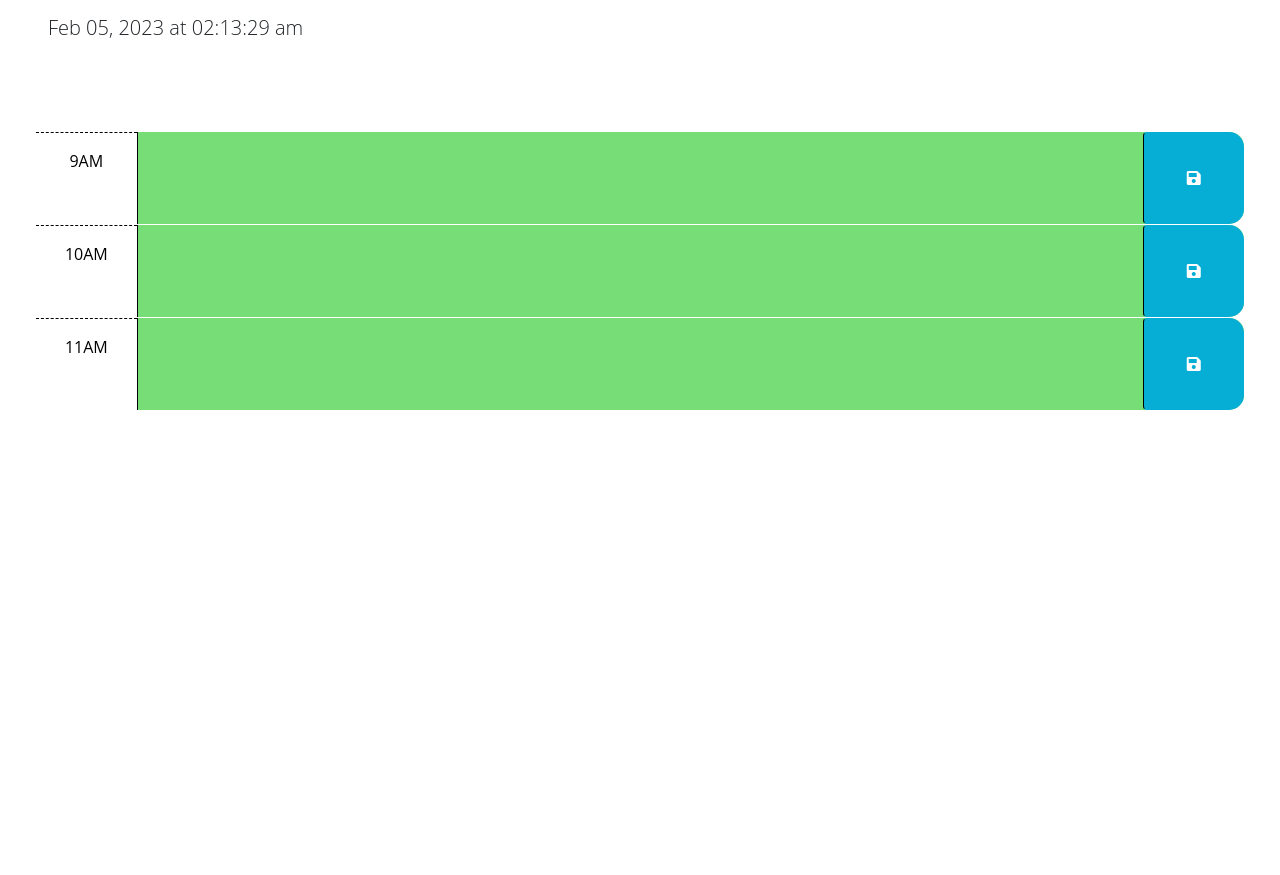
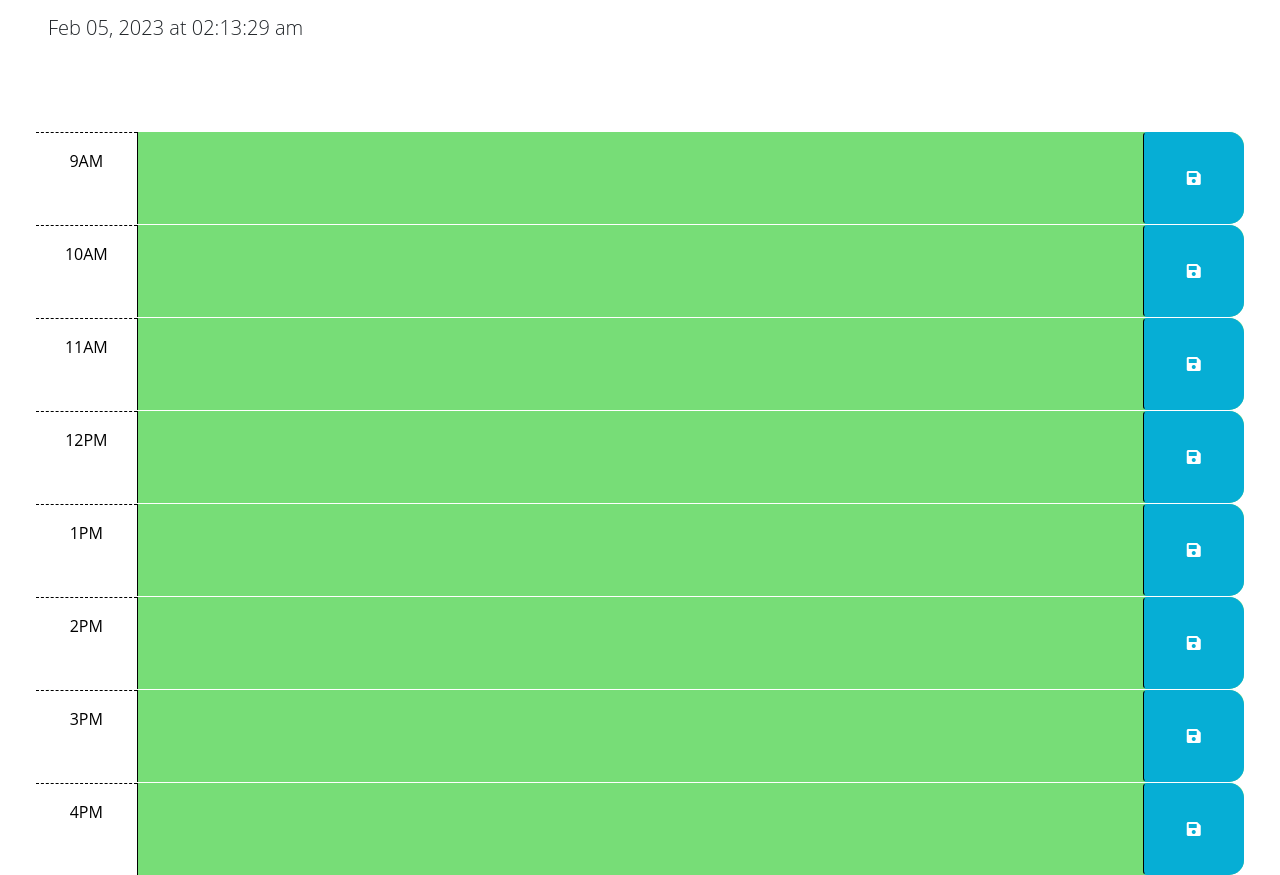
Before and after one commit to HoldyClaus/Challenge5, a plain HTML site: page index.html in a window 1280 px wide. Shown: the part 166-1041 px from the top of the page. Before the commit the page ends 800 px from the top, so only its background shows below. Drawn offline with nearby package versions, Linux system fonts and the light colour scheme.

Commit message:
html change

```diff
--- a/index.html
+++ b/index.html
@@ -59,9 +59,49 @@
         </button>
       </div>
 
+      <div id="hour-11" class="row time-block present">
+        <div class="col-2 col-md-1 hour text-center py-3">11AM</div>
+        <textarea class="col-8 col-md-10 description" rows="3"> </textarea>
+        <button class="btn saveBtn col-2 col-md-1" aria-label="save">
+          <i class="fas fa-save" aria-hidden="true"></i>
+        </button>
+      </div>
+
+      <div id="hour-12" class="row time-block present">
+        <div class="col-2 col-md-1 hour text-center py-3">12PM</div>
+        <textarea class="col-8 col-md-10 description" rows="3"> </textarea>
+        <button class="btn saveBtn col-2 col-md-1" aria-label="save">
+          <i class="fas fa-save" aria-hidden="true"></i>
+        </button>
+      </div>
+
+      <div id="hour-13" class="row time-block present">
+        <div class="col-2 col-md-1 hour text-center py-3">1PM</div>
+        <textarea class="col-8 col-md-10 description" rows="3"> </textarea>
+        <button class="btn saveBtn col-2 col-md-1" aria-label="save">
+          <i class="fas fa-save" aria-hidden="true"></i>
+        </button>
+      </div>
+
+      <div id="hour-14" class="row time-block present">
+        <div class="col-2 col-md-1 hour text-center py-3">2PM</div>
+        <textarea class="col-8 col-md-10 description" rows="3"> </textarea>
+        <button class="btn saveBtn col-2 col-md-1" aria-label="save">
+          <i class="fas fa-save" aria-hidden="true"></i>
+        </button>
+      </div>
+
+      <div id="hour-15" class="row time-block present">
+        <div class="col-2 col-md-1 hour text-center py-3">3PM</div>
+        <textarea class="col-8 col-md-10 description" rows="3"> </textarea>
+        <button class="btn saveBtn col-2 col-md-1" aria-label="save">
+          <i class="fas fa-save" aria-hidden="true"></i>
+        </button>
+      </div>
+
       <!-- Example of a future time block. The "future" class adds a green background color. -->
       <div id="hour-11" class="row time-block future">
-        <div class="col-2 col-md-1 hour text-center py-3">11AM</div>
+        <div class="col-2 col-md-1 hour text-center py-3">4PM</div>
         <textarea class="col-8 col-md-10 description" rows="3"> </textarea>
         <button class="btn saveBtn col-2 col-md-1" aria-label="save">
           <i class="fas fa-save" aria-hidden="true"></i>
```
